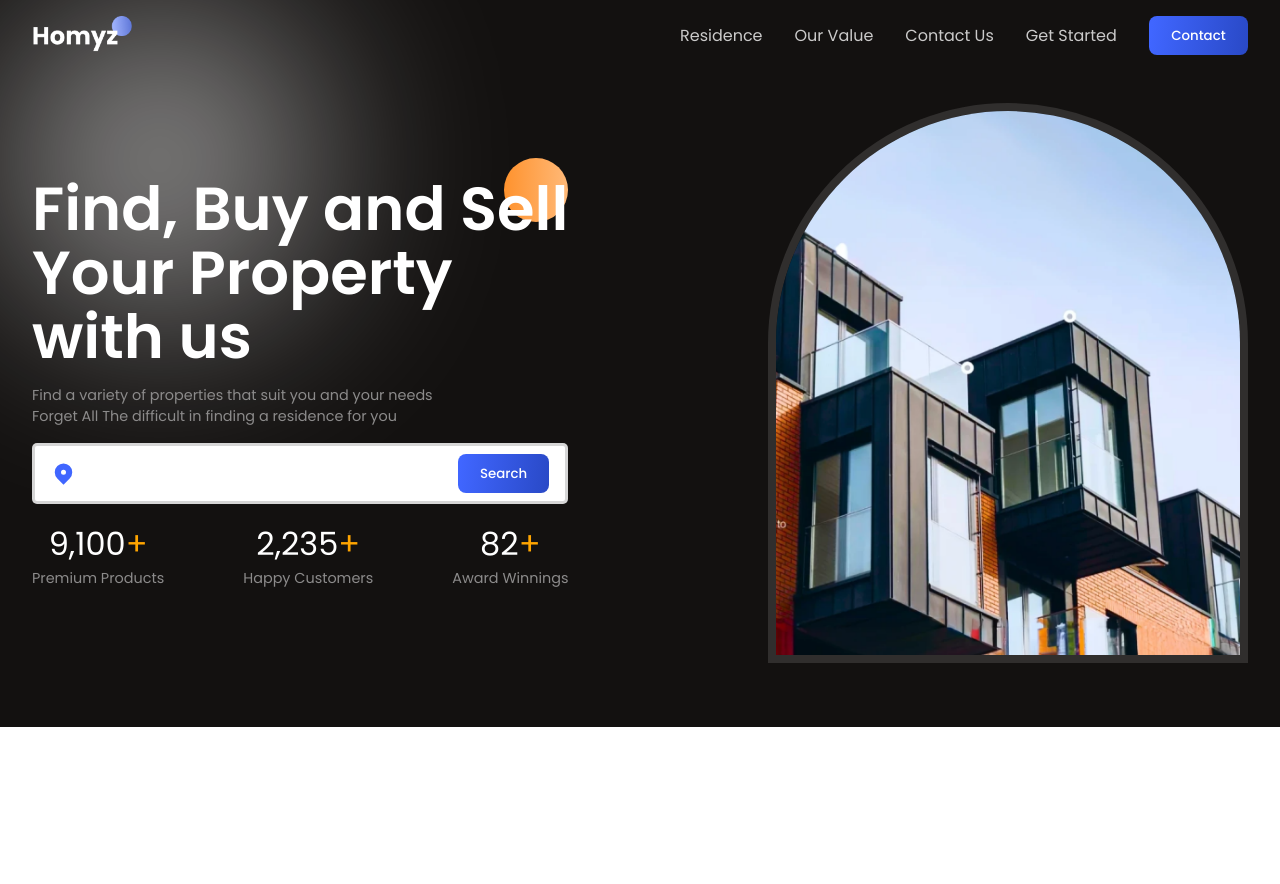
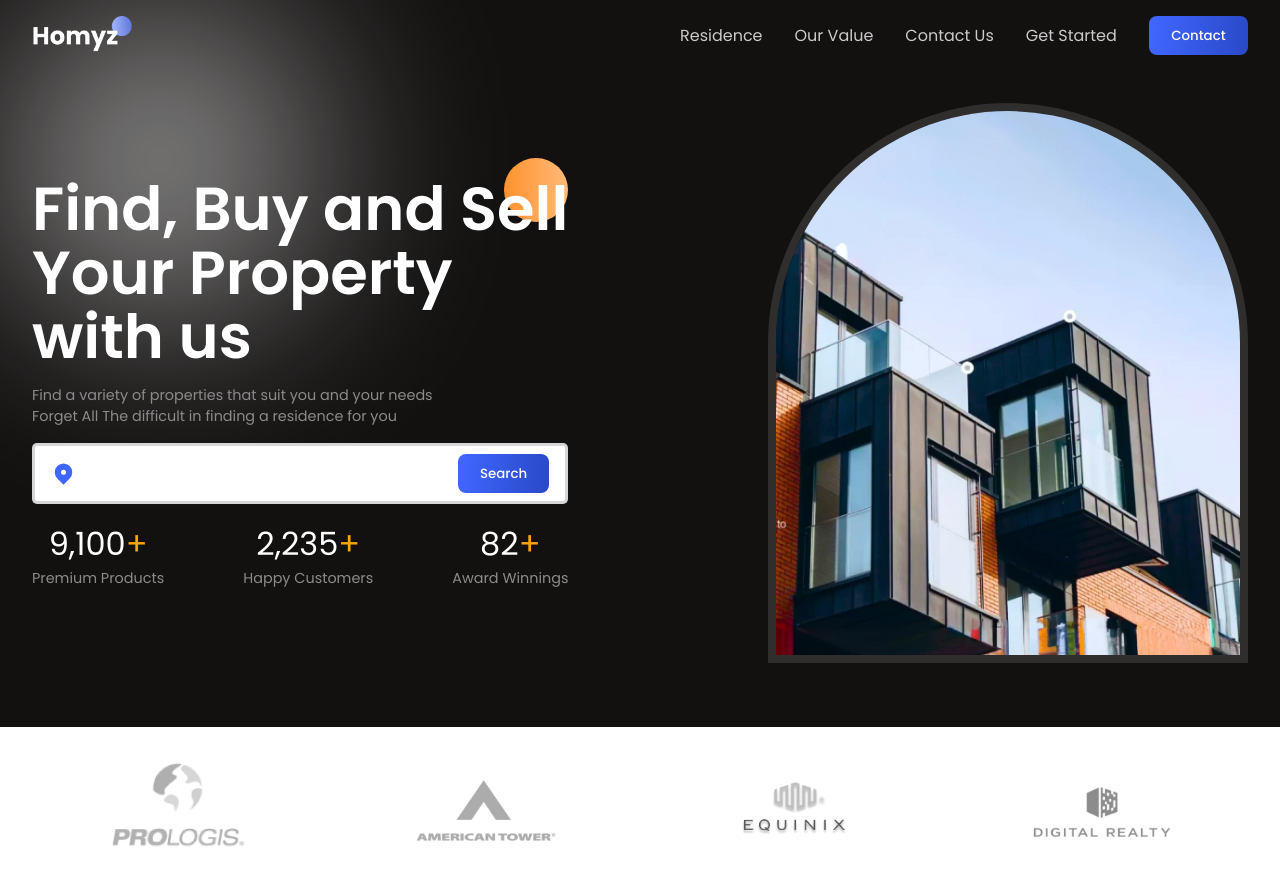
Before and after one commit to Samms206/RealEstateReacJS, a React (Vite) app: page / in a window 1280 px wide. Shown: the top 884 px of the page. Before the commit the page ends 800 px from the top, so only its background shows below. Built offline with nearby package versions, Linux system fonts and the light colour scheme.

Commit message:
added-companiesSection

```diff
--- a/src/App.jsx
+++ b/src/App.jsx
@@ -1,6 +1,7 @@
 import Header from "./components/Header/Header";
 import Hero from "./components/Hero/Hero";
 import "./App.css";
+import Companies from "./components/Companies/Companies";
 
 function App() {
   return (
@@ -10,6 +11,8 @@ function App() {
         <Header />
         <Hero />
       </div>
+      <Companies/>
+
     </div>
   );
 }
--- /dev/null
+++ b/src/components/Companies/Companies.css
@@ -0,0 +1,8 @@
+.c-container{
+    justify-content: space-around;
+    gap: 1rem;
+}
+
+.c-container>img{
+    width: 9rem;
+}
--- /dev/null
+++ b/src/components/Companies/Companies.jsx
@@ -0,0 +1,17 @@
+import React from 'react'
+import "./Companies.css"
+
+const Companies = () => {
+  return (
+    <section className='c-wrapper'>
+        <div className="paddings innerWidth flexCenter c-container">
+            <img src="./prologis.png" alt="prologis" />
+            <img src="./tower.png" alt="tower" />
+            <img src="./equinix.png" alt="equinix" />
+            <img src="./realty.png" alt="realty" />
+        </div>
+    </section>
+  )
+}
+
+export default Companies
```
Also changed, not shown: src/components/Residencies/Residencies.css (added), src/components/Residencies/Residencies.jsx (added).
